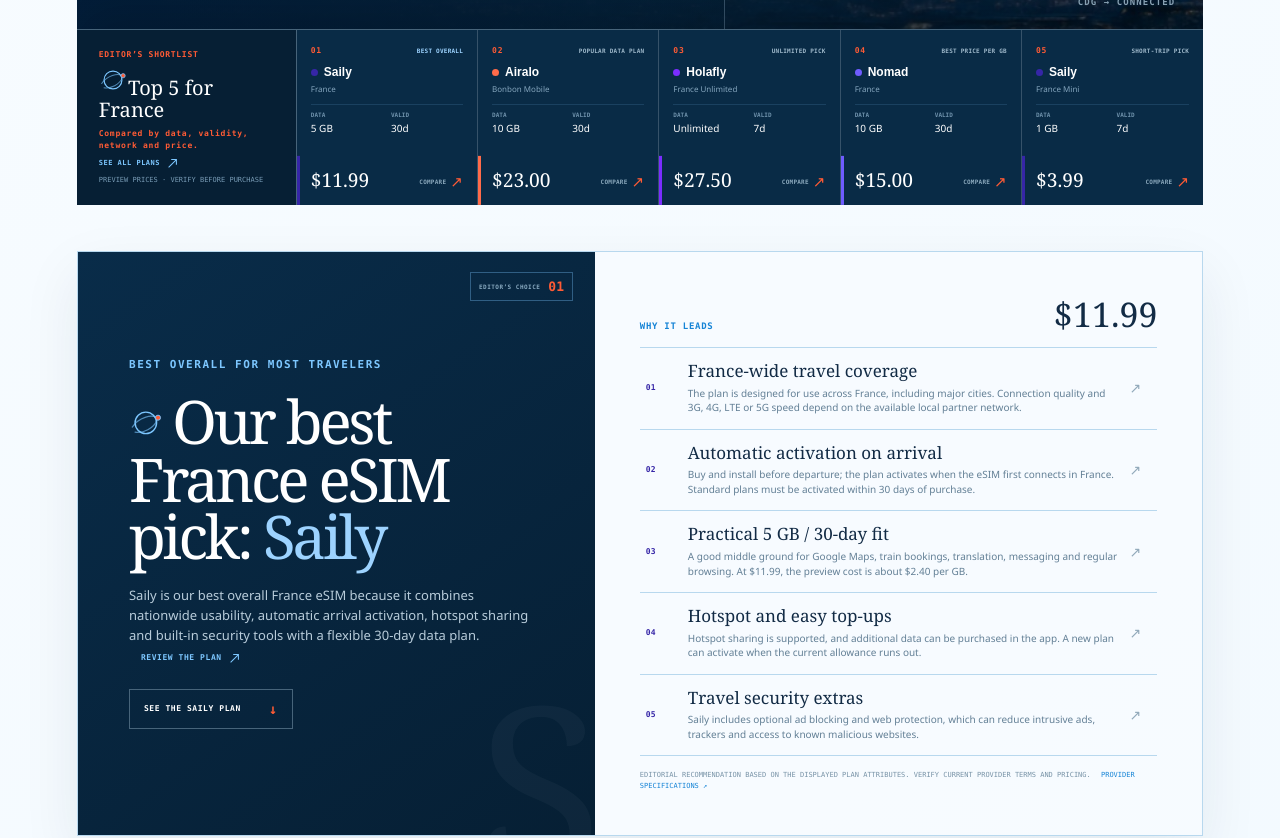
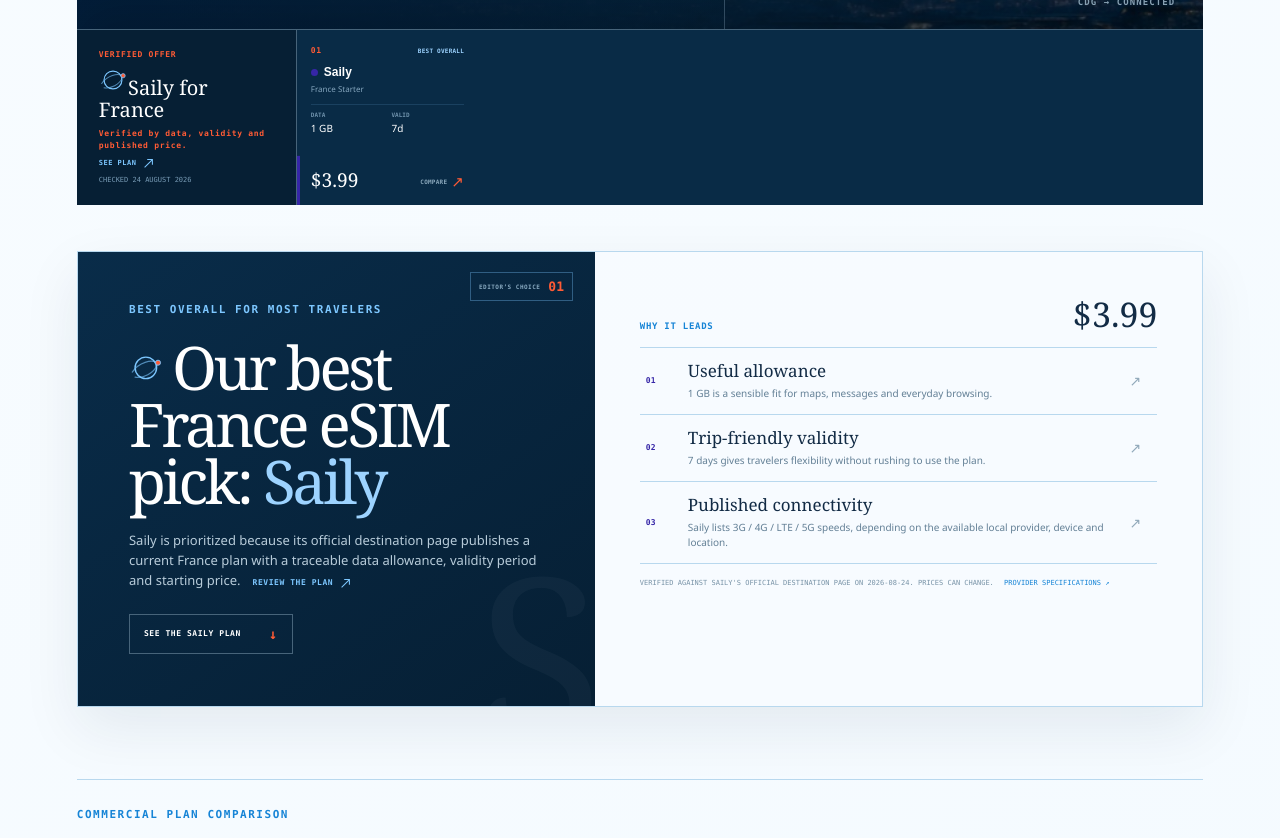
Before and after one commit to KTG1/esimglobal.travel, a Next.js app: page /france in a window 1280 px wide. Shown: the part 780-1618 px from the top of the page. Built offline with nearby package versions, Linux system fonts and the light colour scheme.

Commit message:
Add verified Saily-first destination pages worldwide

```diff
--- a/app/CountryStructuredData.js
+++ b/app/CountryStructuredData.js
@@ -20,7 +20,7 @@
         name: `Best eSIM for ${name}: Compare Plans & Prices`,
         description,
         inLanguage: "en",
-        dateModified: "2026-08-23T21:46:26+03:00",
+      dateModified: "2026-08-24T12:00:00+03:00",
         isPartOf: { "@id": `${siteUrl("/")}#website` },
         publisher: { "@id": `${siteUrl("/")}#organization` },
         primaryImageOfPage: { "@id": imageId },
--- a/app/RelatedCountryGuides.js
+++ b/app/RelatedCountryGuides.js
@@ -35,7 +35,7 @@
     <section className="relatedCountryGuides" id="related-destinations" aria-labelledby={headingId}>
       <header>
         <div><p className="eyebrow">CONTINUE YOUR ROUTE</p><h2 id={headingId}><HeadingSignal />Compare eSIMs for other destinations</h2><HeadingReadMore href="#top" label="Back to top">Planning another stop? Open a country guide to compare local networks, plan allowances, validity and preview prices.</HeadingReadMore></div>
-        <span className="headingMetric">06 country guides · worldwide routes</span>
+        <span className="headingMetric">{relatedGuides.length} destination guides · worldwide routes</span>
       </header>
       <nav aria-label={`Other country eSIM guides from ${currentCountry}`}>
         <ul>
--- a/app/[country]/page.js
+++ b/app/[country]/page.js
@@ -77,7 +77,7 @@
         </div>
         <figure className="franceVisual genericCountryVisual" data-code={destination.code}>
           <figcaption className="srOnly">{destination.heroAlt}</figcaption>
-          <div className="parisStamp" aria-label={`${destination.city}: ${destination.coordinates.join(", ")}`}><span>{destination.city.slice(0, 3).toUpperCase()}</span><strong>{destination.coordinates[0]}</strong><small>{destination.coordinates[1]}</small></div>
+          <div className="parisStamp" aria-label={`${destination.city}, ${destination.name}`}><span>{destination.city.slice(0, 3).toUpperCase()}</span><strong>{destination.code}</strong><small>{destination.region}</small></div>
           <div className="countrySignal" aria-hidden="true"><i /><i /><i /><i /></div>
           <HeroArrivalBrief country={destination.name} networks={destination.networks} coverage={destination.coverage} network={destination.plans[0].network} titleId={`${country}-arrival-title`} />
           <span className="routeLabel">{destination.airport} → Connected</span>
@@ -85,7 +85,7 @@
         <HeroPlanStrip country={destination.name} plans={destination.plans} />
       </section>
 
-      <FrancePlans country={destination.name} plans={destination.plans} />
+      <FrancePlans country={destination.name} plans={destination.plans} sourceUrl={destination.sourceUrl} sourceChecked={destination.sourceChecked} />
 
       <section className="franceEssentials" id="country-essentials" aria-labelledby={essentialsTitleId}>
         <div><p className="eyebrow">BEFORE YOU CONNECT</p><h2 id={essentialsTitleId}><HeadingSignal />Using a travel eSIM in {destination.name}</h2><HeadingReadMore href="#country-faq" label="Read the FAQs">Review local operators, expected coverage and the safest time to install and activate your travel eSIM.</HeadingReadMore></div>
--- a/app/countryPages.js
+++ b/app/countryPages.js
@@ -1,51 +1,28 @@
-const plan = (brand, product, data, dataLabel, days, price, network, color, note) => ({ brand, product, data, dataLabel, days, price, network, color, note });
+const plan = (country, price) => ({ brand: "Saily", product: `${country} Starter`, data: 1, dataLabel: "1 GB", days: 7, price, network: "3G / 4G / LTE / 5G", color: "#3626a7", note: "Verified Saily plan" });
 
-export const countryPages = {
-  italy: {
-    name: "Italy", flag: "🇮🇹", code: "IT", region: "Europe", city: "Rome", airport: "FCO", coordinates: ["41.9028° N", "12.4964° E"],
-    heroImage: "/images/italy-esim-hero.jpg", heroWidth: 1200, heroHeight: 630, heroPosition: "center 48%", heroAlt: "The Colosseum illuminated at blue hour in Rome, Italy",
-    heroSummary: "Compare prepaid Italy eSIM plans for Rome, Milan, Florence and travel between regions. Check data, validity, network access, hotspot rules and total price before choosing.",
-    pickReason: "The 5 GB allowance covers maps, bookings and messaging, while 30-day validity gives both city-break and longer-stay travelers useful flexibility.",
-    networks: "TIM, Vodafone Italia, WindTre and iliad operate nationwide networks.",
-    coverage: "4G is widespread across cities and populated regions; 5G availability varies by place and plan.",
-    plans: [plan("Saily", "Italy", 5, "5 GB", 30, 12.99, "5G", "#3626a7", "Balanced pick"), plan("Airalo", "Mamma Mia", 10, "10 GB", 30, 22, "5G", "#ff6b4a", "Popular data plan"), plan("Holafly", "Italy Unlimited", 999, "Unlimited", 7, 27.5, "5G", "#7b2dff", "Unlimited pick"), plan("Nomad", "Italy", 10, "10 GB", 30, 15, "5G", "#6f5cff", "Best price per GB"), plan("Saily", "Italy Mini", 1, "1 GB", 7, 3.99, "4G / 5G", "#3626a7", "Short-trip pick"), plan("Airalo", "Mamma Mia", 3, "3 GB", 30, 8.5, "5G", "#ff6b4a", "Light-use plan")],
-  },
-  spain: {
-    name: "Spain", flag: "🇪🇸", code: "ES", region: "Europe", city: "Madrid", airport: "MAD", coordinates: ["40.4168° N", "03.7038° W"],
-    heroImage: "/images/spain-esim-hero.jpg", heroWidth: 1200, heroHeight: 630, heroPosition: "center 51%", heroAlt: "Puerta de Alcalá illuminated at blue hour in Madrid, Spain",
-    heroSummary: "Compare prepaid Spain eSIM plans for Madrid, Barcelona, Seville, the Balearic Islands and the Canary Islands. Check data, validity, supported networks, hotspot rules and price before departure.",
-    pickReason: "The 5 GB allowance is a practical fit for navigation, reservations and everyday browsing, and 30-day validity removes pressure to use the plan quickly.",
-    networks: "Movistar, Orange, Vodafone and Yoigo provide mobile service across Spain.",
-    coverage: "4G is widely available; 5G is strongest in cities and major travel destinations.",
-    plans: [plan("Saily", "Spain", 5, "5 GB", 30, 12.99, "5G", "#3626a7", "Balanced pick"), plan("Airalo", "Guay Mobile", 10, "10 GB", 30, 20, "5G", "#ff6b4a", "Popular data plan"), plan("Holafly", "Spain Unlimited", 999, "Unlimited", 7, 27.5, "5G", "#7b2dff", "Unlimited pick"), plan("Nomad", "Spain", 10, "10 GB", 30, 14, "5G", "#6f5cff", "Best price per GB"), plan("Saily", "Spain Mini", 1, "1 GB", 7, 3.99, "4G / 5G", "#3626a7", "Short-trip pick"), plan("Airalo", "Guay Mobile", 3, "3 GB", 30, 7.5, "5G", "#ff6b4a", "Light-use plan")],
-  },
-  turkey: {
-    name: "Türkiye", flag: "🇹🇷", code: "TR", region: "Europe & Asia", city: "Istanbul", airport: "IST", coordinates: ["41.0082° N", "28.9784° E"],
-    heroImage: "/images/turkey-esim-hero.jpg", heroWidth: 1200, heroHeight: 630, heroPosition: "center 53%", heroAlt: "Hagia Sophia and the Bosphorus at blue hour in Istanbul, Türkiye",
-    heroSummary: "Compare prepaid Türkiye eSIM plans for Istanbul, Antalya, Cappadocia and onward travel. Review data, validity, local network access, tethering terms and price before you leave.",
-    pickReason: "The 5 GB allowance suits maps, ride-hailing and messaging, while 30-day validity can cover both a short visit and a multi-stop itinerary.",
-    networks: "Turkcell, Türk Telekom and Vodafone Türkiye operate the country’s mobile networks.",
-    coverage: "4G/LTE is broadly available; provider wording and local 5G availability should be checked before purchase.",
-    plans: [plan("Saily", "Türkiye", 5, "5 GB", 30, 14.99, "4G / LTE", "#3626a7", "Balanced pick"), plan("Airalo", "Merhaba", 10, "10 GB", 30, 18, "4G / LTE", "#ff6b4a", "Popular data plan"), plan("Holafly", "Türkiye Unlimited", 999, "Unlimited", 7, 27.5, "4G / LTE", "#7b2dff", "Unlimited pick"), plan("Nomad", "Türkiye", 10, "10 GB", 30, 16, "4G / LTE", "#6f5cff", "Best price per GB"), plan("Saily", "Türkiye Mini", 1, "1 GB", 7, 3.99, "4G / LTE", "#3626a7", "Short-trip pick"), plan("Airalo", "Merhaba", 3, "3 GB", 30, 8, "4G / LTE", "#ff6b4a", "Light-use plan")],
-  },
-  japan: {
-    name: "Japan", flag: "🇯🇵", code: "JP", region: "Asia", city: "Tokyo", airport: "HND", coordinates: ["35.6762° N", "139.6503° E"],
-    heroImage: "/images/japan-esim-hero.jpg", heroWidth: 1200, heroHeight: 630, heroPosition: "center 47%", heroAlt: "Tokyo Tower and the city skyline at blue hour in Japan",
-    heroSummary: "Compare prepaid Japan eSIM plans for Tokyo, Kyoto, Osaka and intercity rail travel. Review data, validity, network support, hotspot access and price before selecting a plan.",
-    pickReason: "The 5 GB allowance supports maps, translation and transport apps, while 30-day validity works for both compact city stays and longer rail itineraries.",
-    networks: "NTT Docomo, au, SoftBank and Rakuten Mobile operate mobile networks in Japan.",
-    coverage: "Fast 4G is extensive and 5G is available in many urban areas, subject to plan and device support.",
-    plans: [plan("Saily", "Japan", 5, "5 GB", 30, 13.99, "5G", "#3626a7", "Balanced pick"), plan("Airalo", "Moshi Moshi", 10, "10 GB", 30, 18, "5G", "#ff6b4a", "Popular data plan"), plan("Holafly", "Japan Unlimited", 999, "Unlimited", 7, 27.5, "5G", "#7b2dff", "Unlimited pick"), plan("Nomad", "Japan", 10, "10 GB", 30, 16, "5G", "#6f5cff", "Best price per GB"), plan("Saily", "Japan Mini", 1, "1 GB", 7, 3.99, "4G / 5G", "#3626a7", "Short-trip pick"), plan("Airalo", "Moshi Moshi", 3, "3 GB", 30, 7, "5G", "#ff6b4a", "Light-use plan")],
-  },
-  "united-states": {
-    name: "United States", flag: "🇺🇸", code: "US", region: "North America", city: "New York", airport: "JFK", coordinates: ["40.7128° N", "74.0060° W"],
-    heroImage: "/images/united-states-esim-hero.jpg", heroWidth: 1200, heroHeight: 630, heroPosition: "center 50%", heroAlt: "The Statue of Liberty and Manhattan skyline at blue hour in New York",
-    heroSummary: "Compare prepaid United States eSIM plans for city breaks, business travel and multi-state trips. Check data, validity, network access, hotspot rules and regional coverage before purchase.",
-    pickReason: "The 5 GB allowance handles navigation, bookings and regular browsing, while 30-day validity gives travelers room for longer or multi-city trips.",
-    networks: "AT&T, T-Mobile and Verizon operate the major nationwide mobile networks.",
-    coverage: "4G is extensive and 5G is common in populated areas, but coverage varies across large rural regions.",
-    plans: [plan("Saily", "United States", 5, "5 GB", 30, 16.99, "5G", "#3626a7", "Balanced pick"), plan("Airalo", "Change", 10, "10 GB", 30, 26, "5G", "#ff6b4a", "Popular data plan"), plan("Holafly", "USA Unlimited", 999, "Unlimited", 7, 29, "5G", "#7b2dff", "Unlimited pick"), plan("Nomad", "United States", 10, "10 GB", 30, 17, "5G", "#6f5cff", "Best price per GB"), plan("Saily", "USA Mini", 1, "1 GB", 7, 4.49, "4G / 5G", "#3626a7", "Short-trip pick"), plan("Airalo", "Change", 3, "3 GB", 30, 11, "5G", "#ff6b4a", "Light-use plan")],
-  },
-};
+const images = { Europe: "/images/france-esim-hero.jpg", Asia: "/images/japan-esim-hero.jpg", Africa: "/images/spain-esim-hero.jpg", "North America": "/images/united-states-esim-hero.jpg", "South America": "/images/spain-esim-hero.jpg", Oceania: "/images/japan-esim-hero.jpg" };
+
+// Verified against Saily's public destination catalogue and destination pages
+// on 2026-08-24. Prices are published USD starting prices for 1 GB / 7 days.
+const destinations = [
+  // Europe: with the dedicated France page, these nine make 10.
+  ["italy","Italy","🇮🇹","IT","Europe","Rome","FCO",3.99],["spain","Spain","🇪🇸","ES","Europe","Madrid","MAD",3.99],["germany","Germany","🇩🇪","DE","Europe","Berlin","BER",4.49],["united-kingdom","United Kingdom","🇬🇧","GB","Europe","London","LHR",4.49],["portugal","Portugal","🇵🇹","PT","Europe","Lisbon","LIS",3.99],["greece","Greece","🇬🇷","GR","Europe","Athens","ATH",4.49],["netherlands","Netherlands","🇳🇱","NL","Europe","Amsterdam","AMS",3.99],["switzerland","Switzerland","🇨🇭","CH","Europe","Bern","ZRH",3.99],["austria","Austria","🇦🇹","AT","Europe","Vienna","VIE",1.99],
+  ["japan","Japan","🇯🇵","JP","Asia","Tokyo","HND",3.99],["china","China","🇨🇳","CN","Asia","Beijing","PEK",4.49],["india","India","🇮🇳","IN","Asia","New Delhi","DEL",3.99],["thailand","Thailand","🇹🇭","TH","Asia","Bangkok","BKK",2.99],["indonesia","Indonesia","🇮🇩","ID","Asia","Jakarta","CGK",4.79],["vietnam","Vietnam","🇻🇳","VN","Asia","Hanoi","HAN",3.99],["south-korea","South Korea","🇰🇷","KR","Asia","Seoul","ICN",3.99],["singapore","Singapore","🇸🇬","SG","Asia","Singapore","SIN",3.99],["malaysia","Malaysia","🇲🇾","MY","Asia","Kuala Lumpur","KUL",3.99],["united-arab-emirates","United Arab Emirates","🇦🇪","AE","Asia","Abu Dhabi","AUH",8.99],
+  ["turkey","Türkiye","🇹🇷","TR","Asia","Ankara","ESB",3.99],
+  ["egypt","Egypt","🇪🇬","EG","Africa","Cairo","CAI",8.99],["morocco","Morocco","🇲🇦","MA","Africa","Rabat","RBA",8.99],["south-africa","South Africa","🇿🇦","ZA","Africa","Pretoria","JNB",3.99],["ghana","Ghana","🇬🇭","GH","Africa","Accra","ACC",6.99],["nigeria","Nigeria","🇳🇬","NG","Africa","Abuja","ABV",7.49],["algeria","Algeria","🇩🇿","DZ","Africa","Algiers","ALG",8.99],["tanzania","Tanzania","🇹🇿","TZ","Africa","Dodoma","DAR",4.49],["rwanda","Rwanda","🇷🇼","RW","Africa","Kigali","KGL",6.99],["mauritius","Mauritius","🇲🇺","MU","Africa","Port Louis","MRU",7.49],["mozambique","Mozambique","🇲🇿","MZ","Africa","Maputo","MPM",6.99],
+  ["united-states","United States","🇺🇸","US","North America","Washington, D.C.","IAD",3.99],["canada","Canada","🇨🇦","CA","North America","Ottawa","YOW",5.29],["mexico","Mexico","🇲🇽","MX","North America","Mexico City","MEX",4.99],["costa-rica","Costa Rica","🇨🇷","CR","North America","San José","SJO",7.99],["panama","Panama","🇵🇦","PA","North America","Panama City","PTY",7.99],["guatemala","Guatemala","🇬🇹","GT","North America","Guatemala City","GUA",5.99],["dominican-republic","Dominican Republic","🇩🇴","DO","North America","Santo Domingo","SDQ",8.49],["jamaica","Jamaica","🇯🇲","JM","North America","Kingston","KIN",8.99],["el-salvador","El Salvador","🇸🇻","SV","North America","San Salvador","SAL",5.99],["honduras","Honduras","🇭🇳","HN","North America","Tegucigalpa","TGU",6.29],
+  ["brazil","Brazil","🇧🇷","BR","South America","Brasília","BSB",3.99],["argentina","Argentina","🇦🇷","AR","South America","Buenos Aires","EZE",5.29],["chile","Chile","🇨🇱","CL","South America","Santiago","SCL",4.99],["colombia","Colombia","🇨🇴","CO","South America","Bogotá","BOG",4.99],["peru","Peru","🇵🇪","PE","South America","Lima","LIM",4.99],["uruguay","Uruguay","🇺🇾","UY","South America","Montevideo","MVD",7.99],["ecuador","Ecuador","🇪🇨","EC","South America","Quito","UIO",5.99],["bolivia","Bolivia","🇧🇴","BO","South America","Sucre","VVI",7.99],["paraguay","Paraguay","🇵🇾","PY","South America","Asunción","ASU",7.49],["guyana","Guyana","🇬🇾","GY","South America","Georgetown","GEO",6.99],
+  ["australia","Australia","🇦🇺","AU","Oceania","Canberra","SYD",3.99],["new-zealand","New Zealand","🇳🇿","NZ","Oceania","Wellington","WLG",3.99],["fiji","Fiji","🇫🇯","FJ","Oceania","Suva","NAN",7.99],["papua-new-guinea","Papua New Guinea","🇵🇬","PG","Oceania","Port Moresby","POM",6.99],["tonga","Tonga","🇹🇴","TO","Oceania","Nukuʻalofa","TBU",4.99],["nauru","Nauru","🇳🇷","NR","Oceania","Yaren","INU",7.99],["samoa","Samoa","🇼🇸","WS","Oceania","Apia","APW",5.99],["guam","Guam","🇬🇺","GU","Oceania","Hagåtña","GUM",7.99,true],["french-polynesia","French Polynesia","🇵🇫","PF","Oceania","Papeete","PPT",15.99,true],["northern-mariana-islands","Northern Mariana Islands","🇲🇵","MP","Oceania","Saipan","SPN",7.99,true],
+];
+
+export const countryPages = Object.fromEntries(destinations.map(([slug,name,flag,code,region,city,airport,price,territory=false]) => [slug, {
+  name, flag, code, region, city, airport, territory,
+  heroImage: images[region], heroWidth: 1200, heroHeight: 630, heroPosition: "center 50%", heroAlt: `Travel eSIM comparison guide for ${name}`,
+  heroSummary: `Compare the verified Saily starter eSIM for ${name}. Review its data, validity, published starting price, connection technology and activation terms before purchase.`,
+  pickReason: `Saily is listed first because its official catalogue publishes a current ${name} offer and a traceable starting price.`,
+  networks: `Saily connects through local partner networks in ${name}; the specific carrier can vary by plan and location.`,
+  coverage: "Saily states that speed may be 3G, 4G, LTE or 5G depending on the local provider, device and location.",
+  sourceUrl: `https://saily.com/esim-${slug}/`, sourceChecked: "2026-08-24", plans: [plan(name, price)],
+}]));
 
 export const countrySlugs = Object.keys(countryPages);
--- a/app/france/FrancePlans.js
+++ b/app/france/FrancePlans.js
@@ -30,7 +30,7 @@
   const headingId = `top-plans-${country.toLowerCase().replaceAll(" ", "-")}`;
   return (
     <section className="heroPlanBoard" aria-labelledby={headingId}>
-      <header className="heroPlanBoardLabel"><span>EDITOR’S SHORTLIST</span><h2 id={headingId}><HeadingSignal />Top 5 for {country}</h2><HeadingReadMore href="#plans" label="See all plans">Compared by data, validity, network and price.</HeadingReadMore><small>Preview prices · verify before purchase</small></header>
+      <header className="heroPlanBoardLabel"><span>VERIFIED OFFER</span><h2 id={headingId}><HeadingSignal />Saily for {country}</h2><HeadingReadMore href="#plans" label="See plan">Verified by data, validity and published price.</HeadingReadMore><small>Checked 24 August 2026</small></header>
       <ol className="heroPlanRail">
         {plans.slice(0, 5).map((plan, index) => (
           <li key={`${plan.brand}-${plan.product}-${index}`} className={index === 0 ? "recommended" : undefined}><a href="#plans" style={{ "--plan-color": plan.color }} aria-label={`${plan.brand} ${plan.product}: ${plan.dataLabel} for ${plan.days} days, $${plan.price.toFixed(2)}`}>
@@ -45,25 +45,16 @@
   );
 }
 
-export default function FrancePlans({ country = "France", plans = francePlans }) {
+export default function FrancePlans({ country = "France", plans = francePlans, sourceUrl = "https://saily.com/esim-france/", sourceChecked = "2026-08-24" }) {
   const [data, setData] = useState(0);
   const [days, setDays] = useState(0);
   const [price, setPrice] = useState(999);
   const bestPlan = plans.find((plan) => plan.brand === "Saily") || plans[0];
-  const isFrance = country === "France";
-  const bestPickIntro = isFrance
-    ? "Saily is our best overall France eSIM because it combines nationwide usability, automatic arrival activation, hotspot sharing and built-in security tools with a flexible 30-day data plan."
-    : `Saily stands out in this comparison because it balances a practical data allowance, long validity and a competitive preview price without forcing most travelers into an unlimited plan.`;
-  const bestReasons = isFrance ? [
-    { title: "France-wide travel coverage", text: "The plan is designed for use across France, including major cities. Connection quality and 3G, 4G, LTE or 5G speed depend on the available local partner network." },
-    { title: "Automatic activation on arrival", text: "Buy and install before departure; the plan activates when the eSIM first connects in France. Standard plans must be activated within 30 days of purchase." },
-    { title: "Practical 5 GB / 30-day fit", text: "A good middle ground for Google Maps, train bookings, translation, messaging and regular browsing. At $11.99, the preview cost is about $2.40 per GB." },
-    { title: "Hotspot and easy top-ups", text: "Hotspot sharing is supported, and additional data can be purchased in the app. A new plan can activate when the current allowance runs out." },
-    { title: "Travel security extras", text: "Saily includes optional ad blocking and web protection, which can reduce intrusive ads, trackers and access to known malicious websites." },
-  ] : [
+  const bestPickIntro = `Saily is prioritized because its official destination page publishes a current ${country} plan with a traceable data allowance, validity period and starting price.`;
+  const bestReasons = [
     { title: "Useful allowance", text: `${bestPlan.dataLabel} is a sensible fit for maps, messages and everyday browsing.` },
     { title: "Trip-friendly validity", text: `${bestPlan.days} days gives travelers flexibility without rushing to use the plan.` },
-    { title: "Balanced connectivity", text: `${bestPlan.network} availability and straightforward digital delivery cover the essentials.` },
+    { title: "Published connectivity", text: `Saily lists ${bestPlan.network} speeds, depending on the available local provider, device and location.` },
   ];
 
   const filteredPlans = useMemo(() => plans.filter((plan) => plan.data >= data && plan.days >= days && plan.price <= price), [data, days, price]);
@@ -81,7 +72,7 @@
         <div className="bestPickReasons">
           <header><span>Why it leads</span><strong>${bestPlan.price.toFixed(2)}</strong></header>
           {bestReasons.map((reason, index) => <article key={reason.title}><span>{String(index + 1).padStart(2, "0")}</span><div><h3>{reason.title}</h3><p>{reason.text}</p></div><i aria-hidden="true">↗</i></article>)}
-          <small>Editorial recommendation based on the displayed plan attributes. Verify current provider terms and pricing. {isFrance && <a href="https://saily.com/esim-france/" target="_blank" rel="noreferrer">Provider specifications ↗</a>}</small>
+          <small>Verified against Saily's official destination page on {sourceChecked}. Prices can change. <a href={sourceUrl} target="_blank" rel="noreferrer">Provider specifications ↗</a></small>
         </div>
       </section>
       <section className="commercialComparison" aria-labelledby="commercial-comparison-title">
@@ -112,7 +103,7 @@
             </li>
           ))}
         </ol>
-        <footer>Prices are comparison snapshots in USD and may change. Verify the final price, taxes, supported networks, fair-use terms and device compatibility on the provider’s website before purchasing.</footer>
+        <footer>Published USD starting price checked on {sourceChecked}. Verify the final price, taxes, network, fair-use terms and compatibility before purchasing. <a href={sourceUrl} target="_blank" rel="noreferrer">Official Saily source ↗</a></footer>
       </section>
       <section className="featuredFrancePlans" aria-labelledby="featured-title">
         <header><div><p className="eyebrow">EDITOR’S SHORTLIST</p><h2 id="featured-title"><HeadingSignal />Popular {country} eSIM plans</h2><HeadingReadMore href="#plans" label="View every plan">Compare the leading choices by allowance, validity, network access and total preview price.</HeadingReadMore></div><p>Example marketplace pricing. Verify the provider’s current rate and terms before purchasing.</p></header>
--- a/app/france/plans.js
+++ b/app/france/plans.js
@@ -1,8 +1,3 @@
 export const francePlans = [
-  { brand: "Saily", product: "France", data: 5, dataLabel: "5 GB", days: 30, price: 11.99, network: "3G / 4G / LTE / 5G", color: "#3626a7", note: "Best overall" },
-  { brand: "Airalo", product: "Bonbon Mobile", data: 10, dataLabel: "10 GB", days: 30, price: 23, network: "5G", color: "#ff6b4a", note: "Popular data plan" },
-  { brand: "Holafly", product: "France Unlimited", data: 999, dataLabel: "Unlimited", days: 7, price: 27.5, network: "5G", color: "#7b2dff", note: "Unlimited pick" },
-  { brand: "Nomad", product: "France", data: 10, dataLabel: "10 GB", days: 30, price: 15, network: "5G", color: "#6f5cff", note: "Best price per GB" },
-  { brand: "Saily", product: "France Mini", data: 1, dataLabel: "1 GB", days: 7, price: 3.99, network: "4G / 5G", color: "#3626a7", note: "Short-trip pick" },
-  { brand: "Airalo", product: "Bonbon Mobile", data: 3, dataLabel: "3 GB", days: 30, price: 8.5, network: "5G", color: "#ff6b4a", note: "Light-use plan" },
+  { brand: "Saily", product: "France Starter", data: 1, dataLabel: "1 GB", days: 7, price: 3.99, network: "3G / 4G / LTE / 5G", color: "#3626a7", note: "Verified Saily plan" },
 ];
--- a/app/sitemap.js
+++ b/app/sitemap.js
@@ -3,7 +3,7 @@
 
 export const dynamic = "force-static";
 
-const lastModified = "2026-08-23T21:46:26+03:00";
+const lastModified = "2026-08-24T12:00:00+03:00";
 
 const editorialRoutes = [
   "airalo-alternatives",
```
Also changed, not shown: app/countryFaqData.js (+7 -8 lines).
